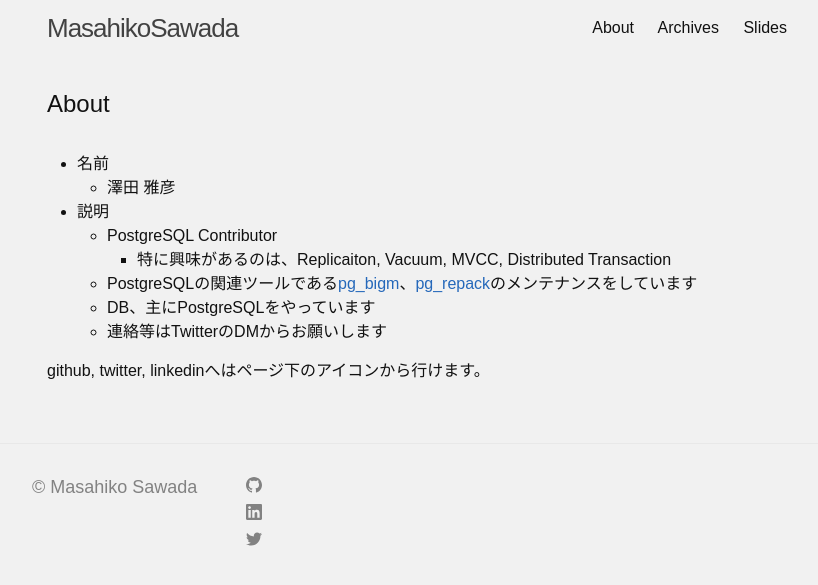
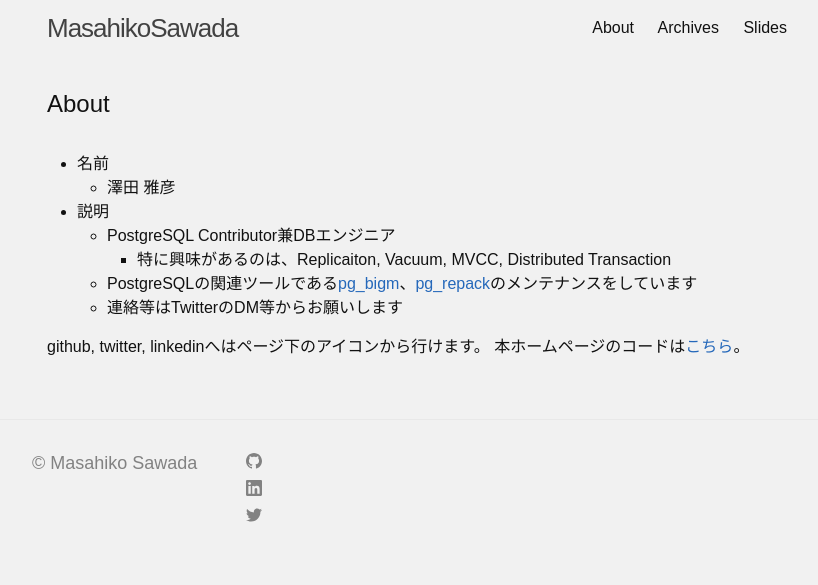
Before and after one commit to MasahikoSawada/masahikosawada.github.io, a Jekyll site: the page built from about.md, in a window 1280 px wide. Shown: the top 585 px of the page, without its empty margins (223-1041 px from the left). Built offline with Jekyll 4.4.1, drawn with Linux system fonts in a browser that asks for light colours.

Commit message:
Improve the contents of about.md.

```diff
--- a/about.md
+++ b/about.md
@@ -7,10 +7,10 @@ permalink: /about/
 * 名前
   * 澤田 雅彦
 * 説明
-  * PostgreSQL Contributor
+  * PostgreSQL Contributor兼DBエンジニア
     * 特に興味があるのは、Replicaiton, Vacuum, MVCC, Distributed Transaction
   * PostgreSQLの関連ツールである[pg_bigm](http://pgbigm.osdn.jp/)、[pg_repack](https://reorg.github.io/pg_repack/jp/)のメンテナンスをしています
-  * DB、主にPostgreSQLをやっています
-  * 連絡等はTwitterのDMからお願いします
+  * 連絡等はTwitterのDM等からお願いします
 
 github, twitter, linkedinへはページ下のアイコンから行けます。
+本ホームページのコードは[こちら](https://github.com/MasahikoSawada/masahikosawada.github.io)。
```
